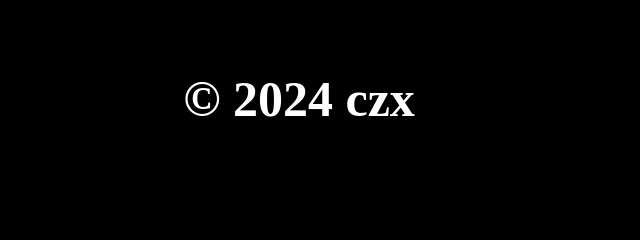
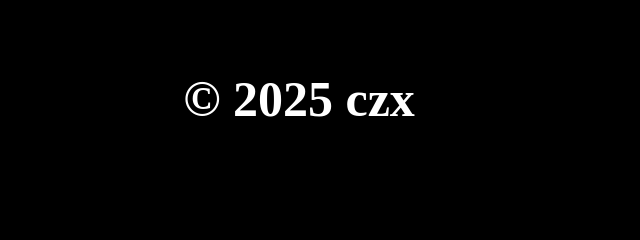
Before and after one commit to CZX2024/CZX2024.github.io, a plain HTML site: page about.html in a window 1280 px wide. Shown: the part 369-609 px from the top of the page, 341-981 px from the left. Drawn offline with Linux system fonts and the light colour scheme.

Commit message:
Update about.html

```diff
--- a/about.html
+++ b/about.html
@@ -393,7 +393,7 @@ h3 {
 <br>
 <div class="circle-breath"></div>
 <h1>CZX's Website</h1>
-<h2>© 2024 czx</h2>
+<h2>© 2025 czx</h2>
 <h3>增值电信业务经营许可证：合字B2-20090007•
     京ICP备10036305号-7•
     京公网安备11010802022657号</h2>
```
